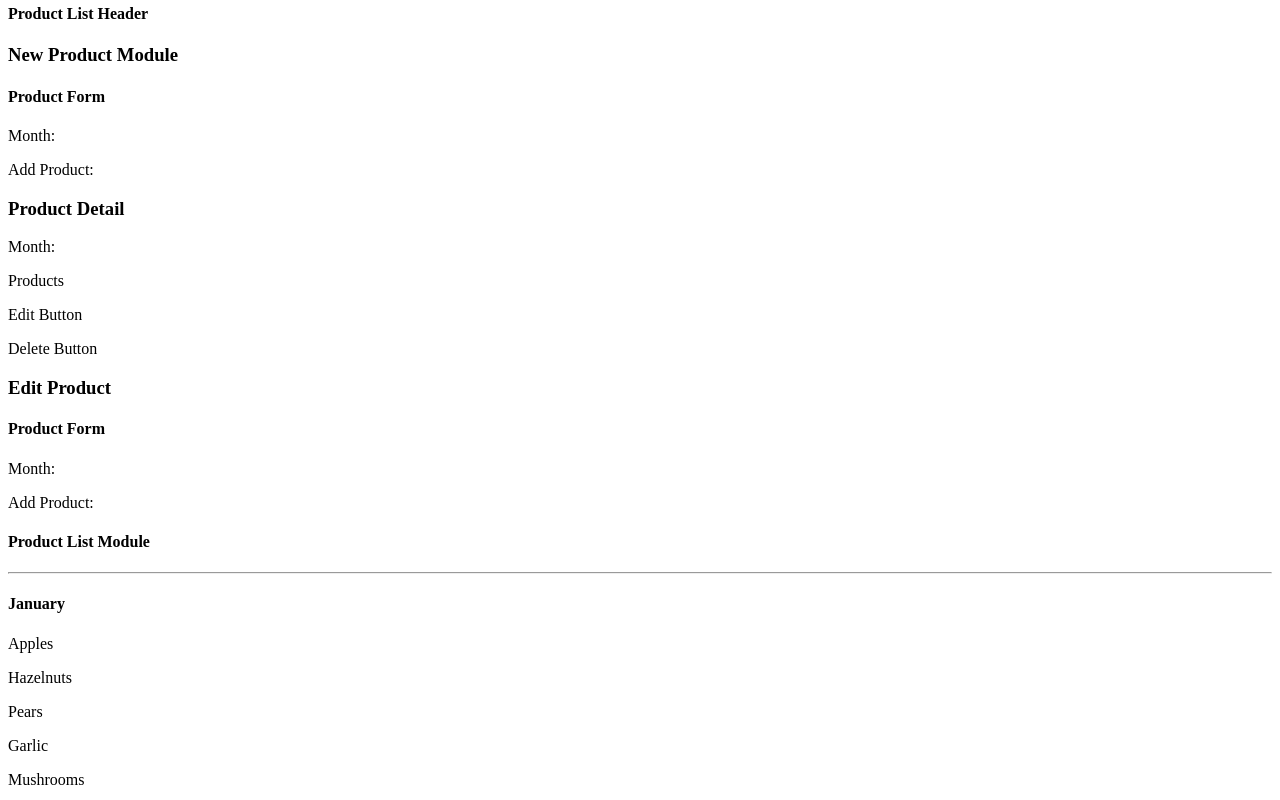
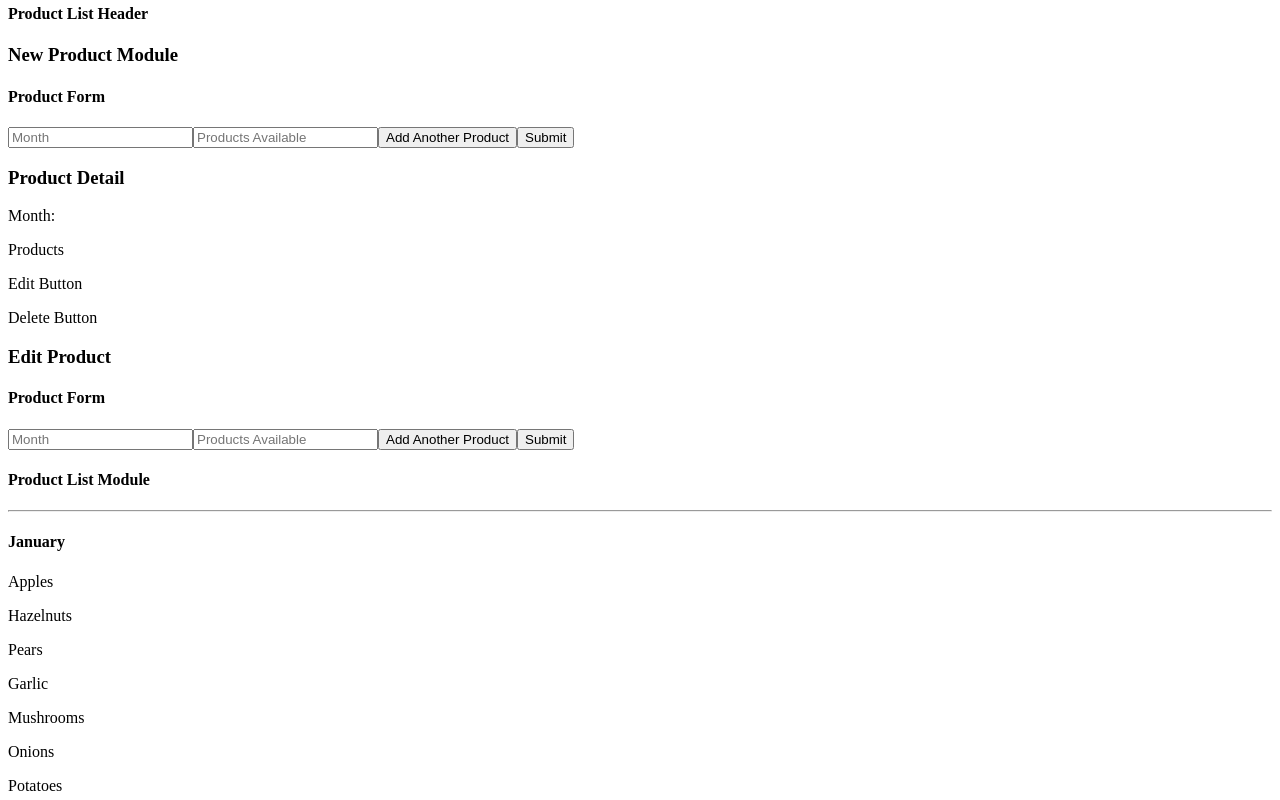
Before and after one commit to DrewAPeterson7671/react-farmers-market, a React (Create React App) app: page / in a window 1280 px wide. Shown: the part 1260-2060 px from the top of the page. Built offline with nearby package versions, Linux system fonts and the light colour scheme.

Commit message:
Cleanup display

```diff
--- a/src/components/ProductController.js
+++ b/src/components/ProductController.js
@@ -283,6 +283,7 @@ class ProductController extends React.Component {
    }
 
 
+
   render(){
     return(
       <React.Fragment>
@@ -292,6 +293,7 @@ class ProductController extends React.Component {
         <ProductDetail />
         <EditProduct />
         <ProductList availableProduce={this.state.availableProduce}/>
+        <button>Add Product</button>
       </React.Fragment>
     );
   }
--- a/src/components/ProductForm.js
+++ b/src/components/ProductForm.js
@@ -4,8 +4,18 @@ function ProductForm() {
   return(
     <React.Fragment>
       <h4>Product Form</h4>
-      <p>Month:</p>
-      <p>Add Product:</p>
+      <form>
+        <input
+          type='text'
+          name='month'
+          placeholder='Month' />
+        <input
+          type='text'
+          name='product'
+          placeholder='Products Available' />
+        <button>Add Another Product</button>
+        <button type='submit'>Submit</button>
+      </form>
     </React.Fragment>
   );
 }
--- a/src/components/ScheduleController.js
+++ b/src/components/ScheduleController.js
@@ -7,6 +7,7 @@ class ScheduleController extends React.Component {
   constructor(props){
     super(props);
     this.state = {
+      selectedDate: null,
       marketSchedule: [
         {
            day: "Sunday",
```
